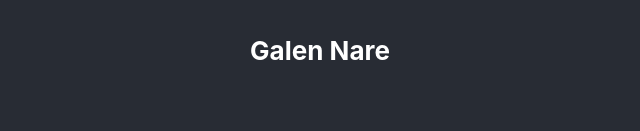
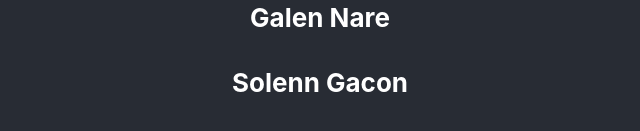
Before and after one commit to galennare/cursed-itsm-board, a React (Create React App) app: page / in a window 1280 px wide. Shown: the part 559-690 px from the top of the page, without its empty margins (320-960 px from the left). Built offline with nearby package versions, Linux system fonts and the light colour scheme.

Commit message:
Added my name Solenn Gacon to the App file

```diff
--- a/src/App.tsx
+++ b/src/App.tsx
@@ -10,6 +10,7 @@ function App() {
                 <div>
                     <h1>Team 3</h1>
                     <h4>Galen Nare</h4>
+                    <h4>Solenn Gacon</h4>
                 </div>
             </header>
         </div>
```
